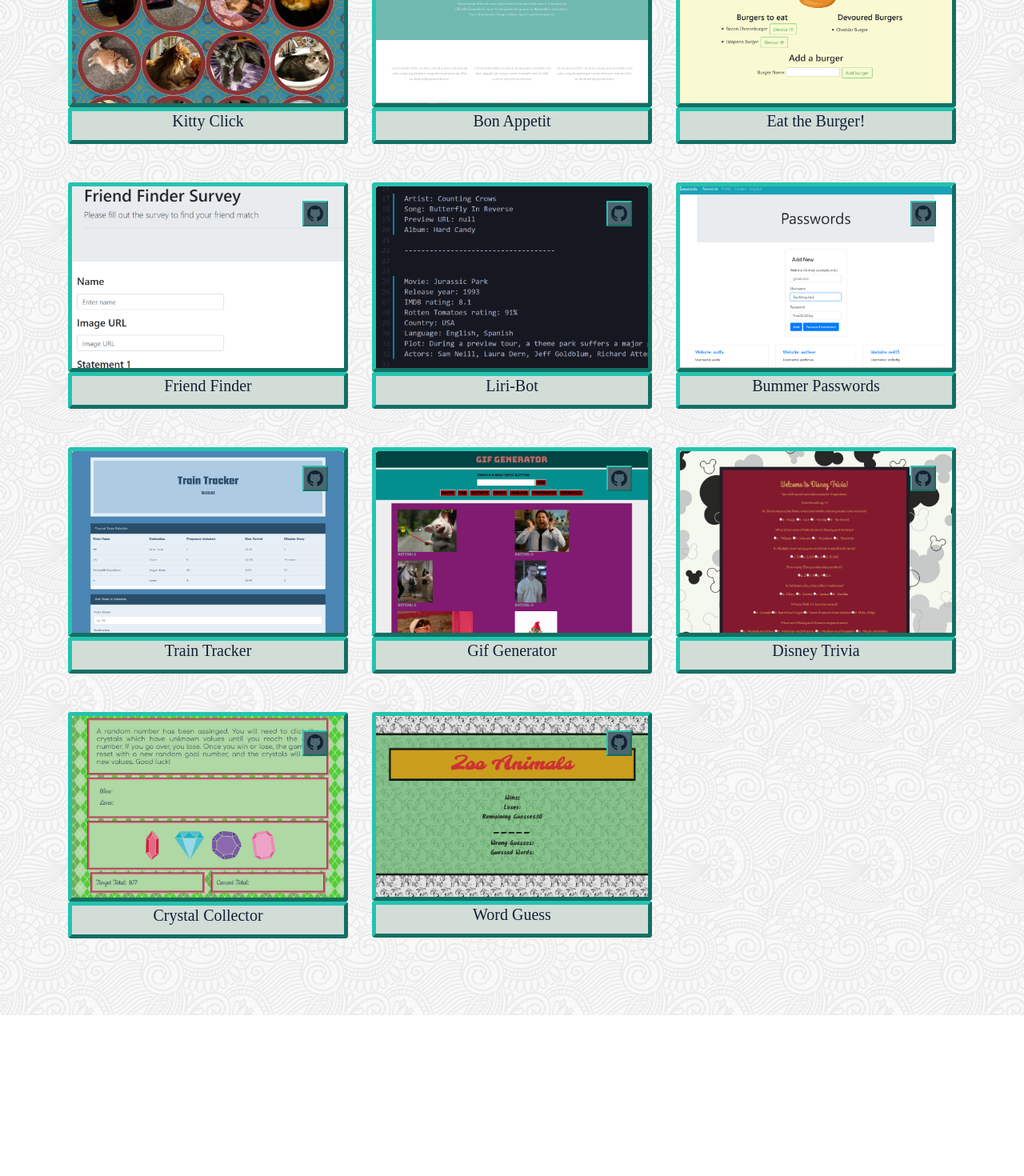
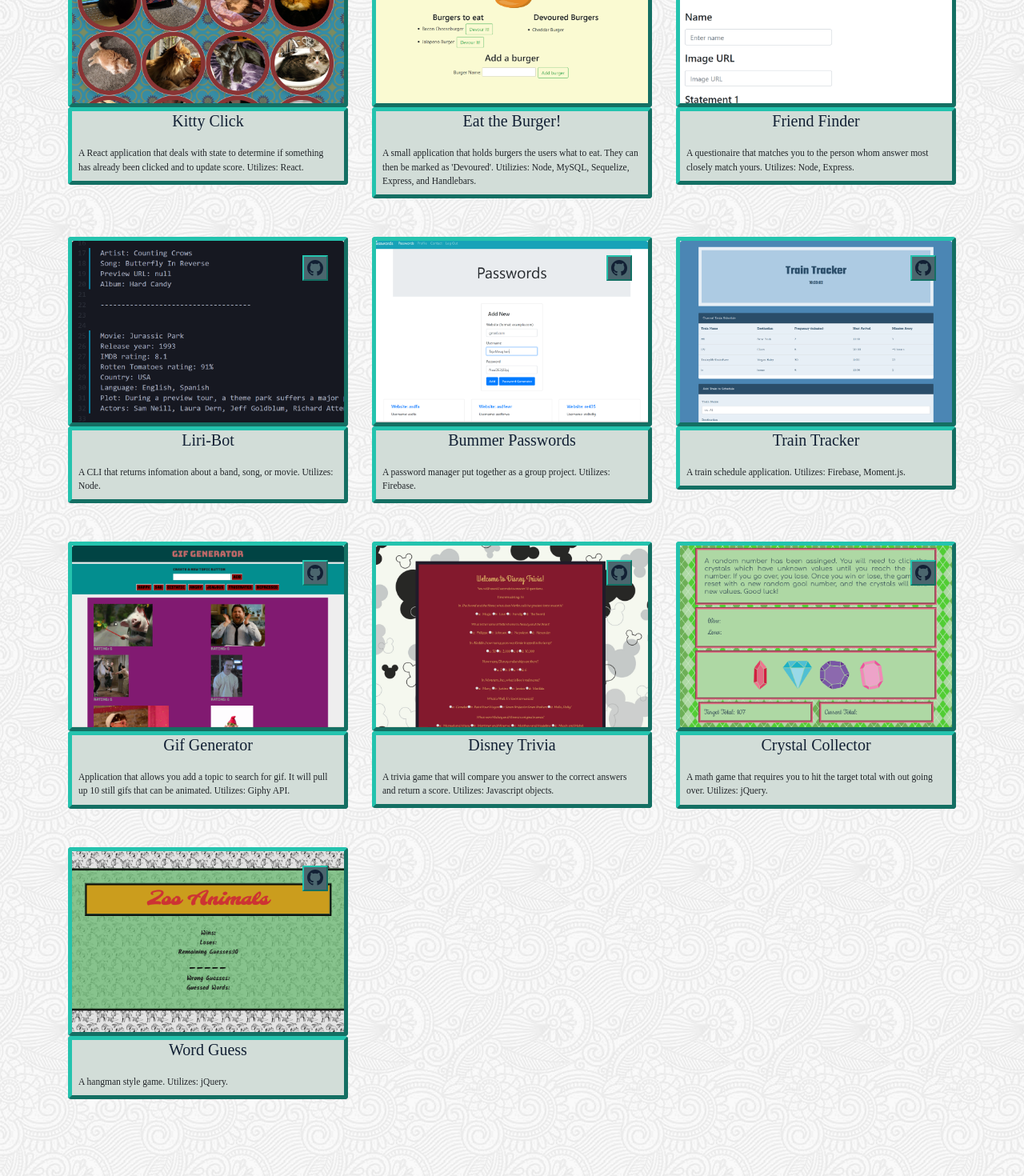
Before and after one commit to TajaMaughan/Portfolio, a React (Create React App) app: page /projects in a window 1280 px wide. Shown: the part 348-1818 px from the top of the page at 80% size. Before the commit the page ends 1617 px from the top, so only its background shows below. Built offline with nearby package versions, Linux system fonts and the light colour scheme; a web font is replaced by a local one.

Commit message:
project descriptions. About me

```diff
--- a/src/components/Project/index.js
+++ b/src/components/Project/index.js
@@ -33,6 +33,7 @@ function Project(props) {
             {props.name}
           </Card.Link>
         </Card.Title>
+        <Card.Text className="description p-2">{props.description}</Card.Text>
       </Card>
     </Col>
   );
--- a/src/components/Project/style.css
+++ b/src/components/Project/style.css
@@ -14,7 +14,7 @@
 
 
 
-.title{
+.title {
     background-color: 	#d2ddd8;
     font-family: 'ZCOOL Xiaowei', 'times new roman', serif;
     font-size: 2vw !important;
@@ -27,3 +27,7 @@ a {
 a:hover {
     color: #24c3ae;
 }
+
+.description {
+    font-size: 0.9vw;
+}
--- a/src/pages/About.js
+++ b/src/pages/About.js
@@ -1,28 +1,18 @@
-import React from "react";
-import Container from "react-bootstrap/Container";
+import React from 'react';
+import Container from 'react-bootstrap/Container';
 
 function About() {
   return (
     <Container>
       <h1 className="page-header text-center">About Me</h1>
       <div className="text-container">
-      <h5 className="text">
-        I am a web developer with background as a pharmacy technician. Through
-        this experience, I spent a lot of time helping customers and finding
-        ways to improve the pharmacy workflow and inventory management. I really
-        enjoyed my job, but it didn’t challenge me, or provide a way for me to
-        move up in my field. I wanted something that would keep me learning and
-        improving and I knew that programming would help me find a job that
-        could provide these things. I went through the University of Utah Coding
-        Bootcamp where I became proficient in building websites utilizing both
-        front and back end technologies, including Javascript, React, and Mongo.
-        With my ability to solve problems, see projects through, and the skills
-        developed through the Bootcamp, I am very well equipped to fill a
-        position in a tech driven work environment.
-      </h5>
-      <h3 className="text">Languages and Frameworks</h3>
-      <h5 className="text">Javascript, MongoDB, MySql, React, jQuery, Express, Node, HTML, CSS</h5>
-    </div>
+        <h5 className="text">
+          I am a full stack web developer with a love a learning and problem solving. I enjoy picking up new skills and expounding on existing skills. Just because I don't know the answer to something doesn't mean I can't fix a problem. The answers are out there and finding them is very fulfilling. <br /><br /> I have a lot of experience working in a team environment. As a result, I have developed excellent communication skills and the ability to collaborate with all different types of people.
+        </h5>
+        <br />
+        <h3 className="text">Languages and Frameworks</h3>
+        <h5 className="text">Javascript, MongoDB, MySql, React, jQuery, Express, Node, HTML, CSS</h5>
+      </div>
     </Container>
   );
 }
--- a/src/projectList.json
+++ b/src/projectList.json
@@ -4,14 +4,7 @@
         "img": "./assets/images/KittyClick.png",
         "siteURL": "https://kittyclick.herokuapp.com/",
         "repositoryURL": "https://github.com/TajaMaughan/KittyClick",
-        "description": "A React application that deals with state to determine if something has already been clicked and to update score"
-    },
-    {
-        "name": "Bon Appetit",
-        "img": "./assets/images/BonAppetit.png",
-        "siteURL": "https://radiant-meadow-22127.herokuapp.com/",
-        "repositoryURL": "https://github.com/common-denominators/bonappetit3",
-        "description": "A work in progess. It was a class project that we haven't been able to complete at this time. I worked primarily on the backend aspects. Utilizies:Node, MySQL, Sequelize, Express, and Handlebars."
+        "description": "A React application that deals with state to determine if something has already been clicked and to update score. Utilizes: React."
     },
     {
         "name": "Eat the Burger!",
@@ -25,55 +18,55 @@
         "img": "./assets/images/FriendFinder.png",
         "siteURL": "https://vast-oasis-66539.herokuapp.com/",
         "repositoryURL": "https://github.com/TajaMaughan/friendFinder",
-        "description": "A questionaire that matches you to the person whom answer most closely match yours. Utilizes: Node, Express"
+        "description": "A questionaire that matches you to the person whom answer most closely match yours. Utilizes: Node, Express."
     },
     {
         "name": "Liri-Bot",
         "img": "./assets/images/liri-bot.png",
         "siteURL": "https://github.com/TajaMaughan/liri-node-app",
         "repositoryURL": "https://github.com/TajaMaughan/liri-node-app",
-        "description": "A CLI that returns infomation about a band, song, or movie. Utilizes: Node"
+        "description": "A CLI that returns infomation about a band, song, or movie. Utilizes: Node."
     },
     {
         "name": "Bummer Passwords",
         "img": "./assets/images/BummerPasswords.png",
         "siteURL": "https://tajamaughan.github.io/BummerPasswords/",
         "repositoryURL": "https://github.com/TajaMaughan/BummerPasswords",
-        "description": "A password manager put together as a group project. Utilizes: Firebase"
+        "description": "A password manager put together as a group project. Utilizes: Firebase."
     },
     {
         "name": "Train Tracker",
         "img": "./assets/images/TrainTracker.png",
         "siteURL": "https://tajamaughan.github.io/TrainBonus/",
         "repositoryURL": "https://github.com/TajaMaughan/TrainBonus",
-        "description": "A train schedule application. Utilizes: Firebase, Moment.js"
+        "description": "A train schedule application. Utilizes: Firebase, Moment.js."
     },
     {
         "name": "Gif Generator",
         "img": "./assets/images/GifGenerator.png",
         "siteURL": "https://tajamaughan.github.io/GifGenerator/",
         "repositoryURL": "https://github.com/TajaMaughan/GifGenerator",
-        "description": "Application that allows you add a topic to search for gif. It will pull up 10 still gifs that can be animated. Utilizes: Giphy API"
+        "description": "Application that allows you add a topic to search for gif. It will pull up 10 still gifs that can be animated. Utilizes: Giphy API."
     },
     {
         "name": "Disney Trivia",
         "img": "./assets/images/DisneyTrivia.png",
         "siteURL": "https://tajamaughan.github.io/TriviaGame/",
         "repositoryURL": "https://github.com/TajaMaughan/TriviaGame",
-        "description": "A trivia game that will compare you answer to the correct answers and return a score. Utilizes: Javascript objects"
+        "description": "A trivia game that will compare you answer to the correct answers and return a score. Utilizes: Javascript objects."
     },
     {
         "name": "Crystal Collector",
         "img": "./assets/images/CrystalCollector.png",
         "siteURL": "https://tajamaughan.github.io/unit-4-game/",
         "repositoryURL": "https://github.com/TajaMaughan/unit-4-game",
-        "description": "A math game that requires you to hit the target total with out going over. Utilizes: jQuery"
+        "description": "A math game that requires you to hit the target total with out going over. Utilizes: jQuery."
     },
     {
         "name": "Word Guess",
         "img": "./assets/images/WordGuess.png",
         "siteURL": "https://tajamaughan.github.io/WordGuess/",
         "repositoryURL": "https://github.com/TajaMaughan/WordGuess",
-        "description": "A hangman style game. Utilizes: jQuery"
+        "description": "A hangman style game. Utilizes: jQuery."
     }
 ]
```
